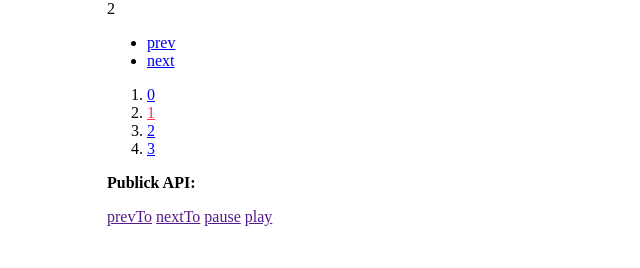
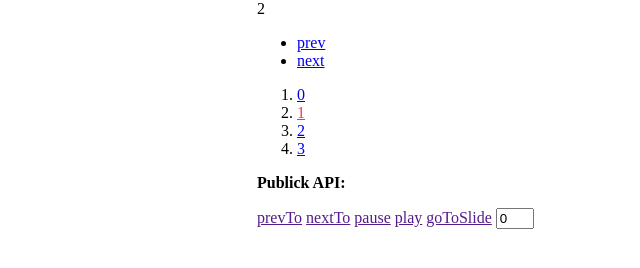
Before and after one commit to realgvard/devslider, a website: page example/index.html in a window 1280 px wide. Shown: the whole page, without its empty margins (33-673 px from the left). Drawn offline with Linux system fonts and the light colour scheme.

Commit message:
add goToNextSlide()

```diff
--- a/assets/sass/base/style.scss
+++ b/assets/sass/base/style.scss
@@ -4,7 +4,7 @@ body {
 }
 
 .dev-wrapper {
-  width: 1000px;
+  width: 700px;
   margin: 0 auto;
 }
 
--- a/example/index.html
+++ b/example/index.html
@@ -24,6 +24,7 @@
         <a href="" id="nextTo">nextTo</a>
         <a href="" id="pause">pause</a>
         <a href="" id="play">play</a>
+        <a href="" id="goToSlide">goToSlide</a> <input type="number" id="valueGoToSlide" value="0" style="width: 30px;">
     </div>
 
 
```
Also changed, not shown: dist/css/style.css, dist/js/deviora.js, 1 other file.
